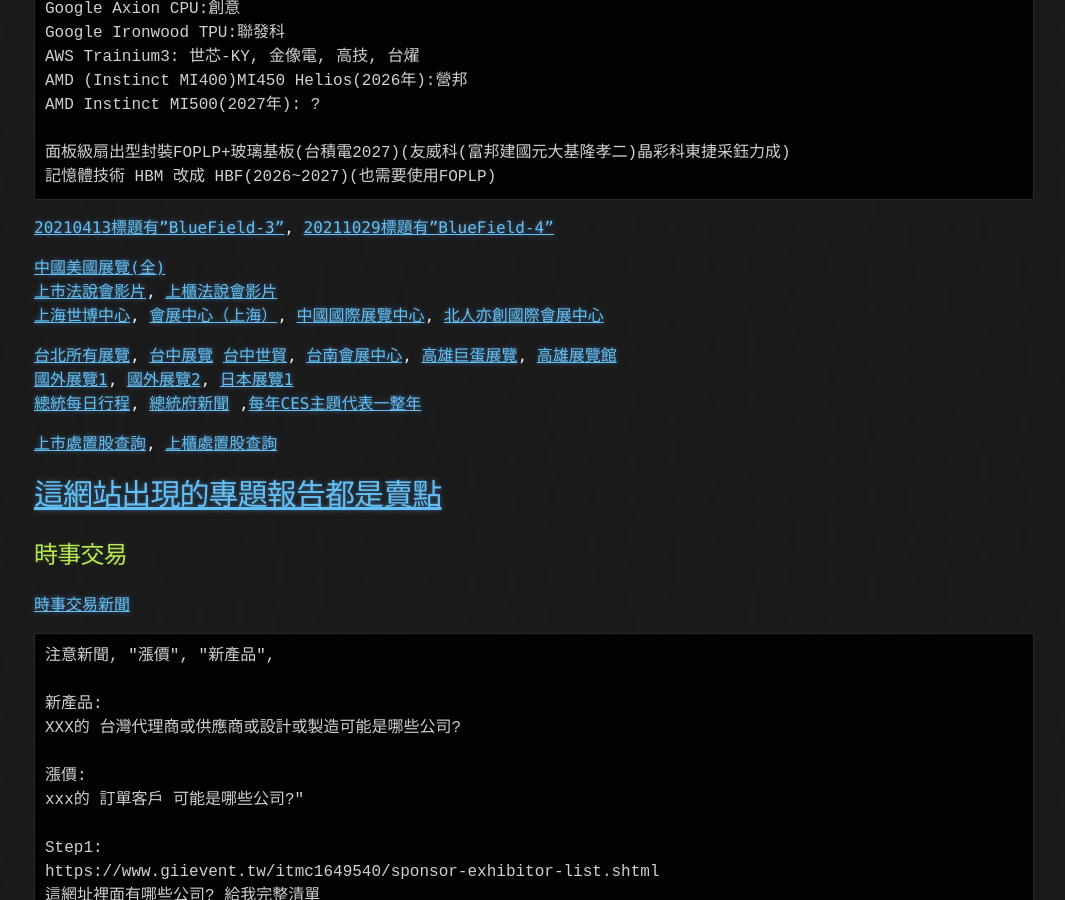
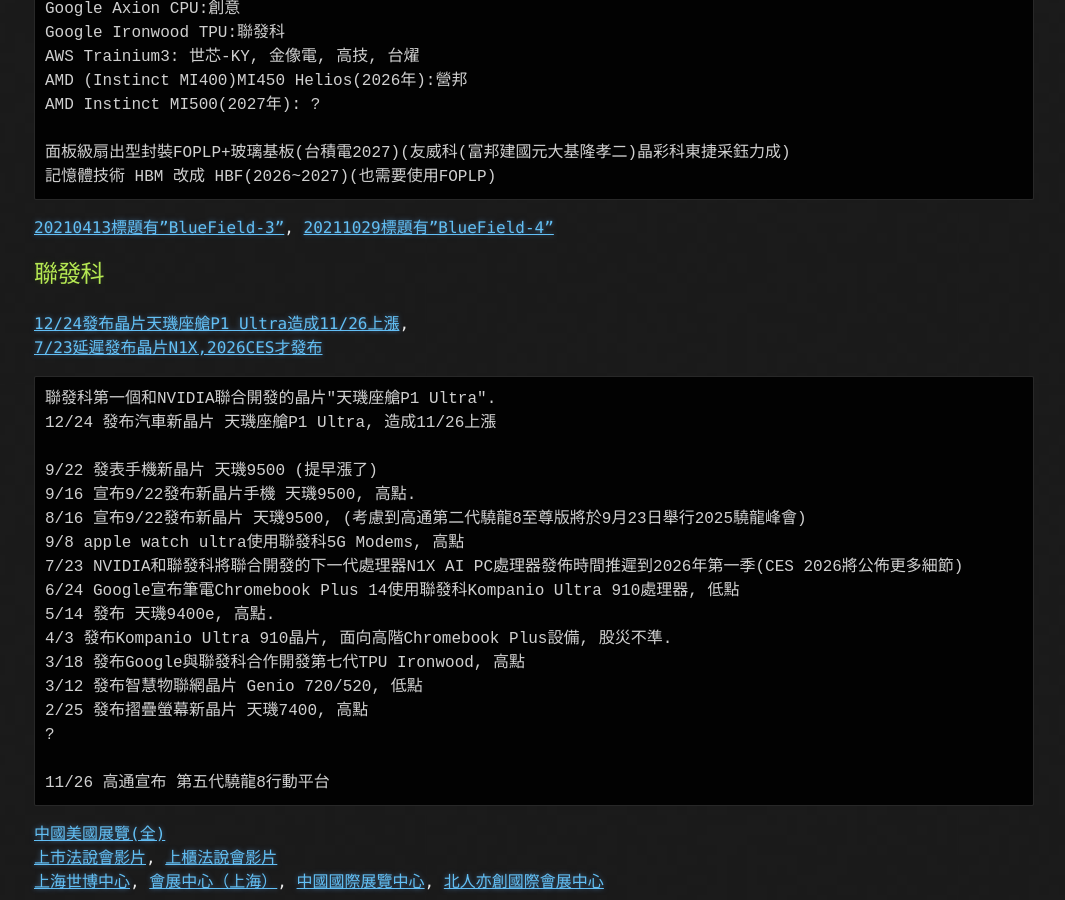
Before and after one commit to lepg5487/Stock_God, a Jekyll site: the page built from experience.md, in a window 1280 px wide and 900 px high, scrolled down 680 px. Shown: the whole window, without its empty margins (106-1171 px from the left). Built offline with Jekyll 4.4.1, drawn with Linux system fonts in a browser that asks for light colours; our own code applies the rules of GitHub Pages for plain Markdown files.

Commit message:
Update experience.md

````diff
--- a/experience.md
+++ b/experience.md
@@ -21,6 +21,30 @@
 記憶體技術 HBM 改成 HBF(2026~2027)(也需要使用FOPLP)
 ```
 [20210413標題有"BlueField-3"](https://nvidianews.nvidia.com/news/nvidia-extends-data-center-infrastructure-processing-roadmap-with-bluefield-3), [20211029標題有"BlueField-4"](https://blogs.nvidia.com/blog/bluefield-4-ai-factory/)
+
+## 聯發科
+[12/24發布晶片天璣座艙P1 Ultra造成11/26上漲](https://www.expreview.com/102893.html),
+[7/23延遲發布晶片N1X,2026CES才發布](https://www.trendforce.com/news/2025/07/23/news-nvidia-and-mediatek-reportedly-delay-n1x-processor-launch-from-second-half-of-2025-to-q1-2026/)
+```
+聯發科第一個和NVIDIA聯合開發的晶片"天璣座艙P1 Ultra".
+12/24 發布汽車新晶片 天璣座艙P1 Ultra, 造成11/26上漲
+
+9/22 發表手機新晶片 天璣9500 (提早漲了)
+9/16 宣布9/22發布新晶片手機 天璣9500, 高點.
+8/16 宣布9/22發布新晶片 天璣9500, (考慮到高通第二代驍龍8至尊版將於9月23日舉行2025驍龍峰會)
+9/8 apple watch ultra使用聯發科5G Modems, 高點
+7/23 NVIDIA和聯發科將聯合開發的下一代處理器N1X AI PC處理器發佈時間推遲到2026年第一季(CES 2026將公佈更多細節)
+6/24 Google宣布筆電Chromebook Plus 14使用聯發科Kompanio Ultra 910處理器, 低點
+5/14 發布 天璣9400e, 高點.
+4/3 發布Kompanio Ultra 910晶片, 面向高階Chromebook Plus設備, 股災不準.
+3/18 發布Google與聯發科合作開發第七代TPU Ironwood, 高點
+3/12 發布智慧物聯網晶片 Genio 720/520, 低點
+2/25 發布摺疊螢幕新晶片 天璣7400, 高點
+?
+
+11/26 高通宣布 第五代驍龍8行動平台
+```
+
 
 [中國美國展覽(全)](https://www.jufair.com/exhibition-0-0-0-0-0-0-1/?sort=asc&type=start_time)
 [上市法說會影片](https://webpro.twse.com.tw/webportal/vod/101/?categoryId=101), [上櫃法說會影片](https://www.tpex.org.tw/web/about/news/media/media_gallery.php?l=zh-tw)
````
